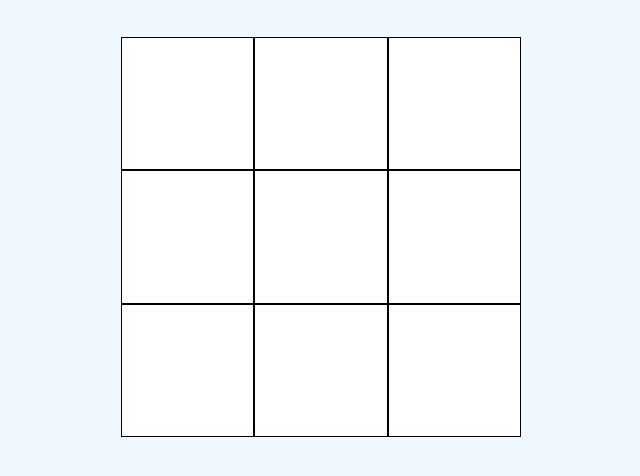
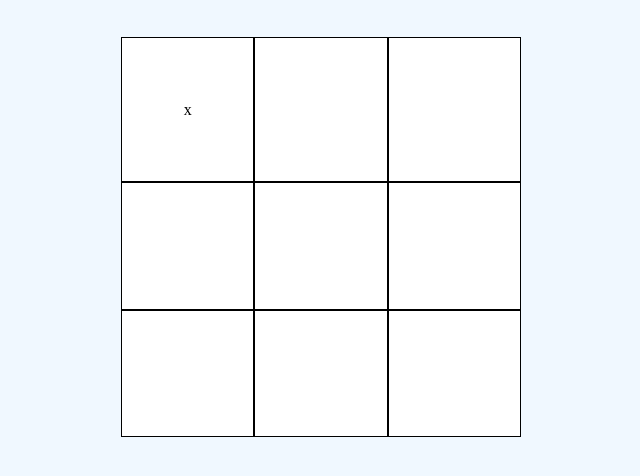
Before and after one commit to R4hul36/odin-tictactoe, a plain HTML site: page index.html in a window 1280 px wide. Both pictures are taken after a click on the element 506 px from the left and 183 px from the top of the page. Shown: the part 80-556 px from the top of the page, without its empty margins (319-959 px from the left). Drawn offline with Linux system fonts and the light colour scheme.

Commit message:
added domcontroller module

```diff
--- a/index.js
+++ b/index.js
@@ -1,5 +1,5 @@
 const gameBoard = (function () {
-  const cells = ['x', '', '', 'x', '', '', 'x', '', '']
+  const cells = ['', '', '', '', '', '', '', '', '']
 
   const updateCells = (symbol, position) => {
     if (cells[position].length) {
@@ -8,7 +8,12 @@ const gameBoard = (function () {
       return (cells[position] = symbol)
     }
   }
-  return { cells, updateCells }
+
+  const clearCells =() =>{
+    cells = ['', '', '', '', '', '', '', '', '']
+    return
+  }
+  return { cells, updateCells, clearCells }
 })()
 
 //
@@ -18,9 +23,8 @@ const player = function (symbol) {
 }
 
 const switchTurn = (function () {
-  const currSymbol = (sym) => {
-    let { symbol } = sym
-    console.log(symbol)
+  const currSymbol = (symbol) => {
+
     symbol = symbol === 'x' ? 'o' : 'x'
 
     return symbol
@@ -48,19 +52,23 @@ const gameController = (function () {
   const currentCells = gameBoard.cells
 
   const checkWinner = (currSymbol) => {
-    let winner = 'none'
+    let winner = false
     winningCombination.map((combo) => {
       const checkCombo = combo.every(
         (cell) => currentCells[cell] === currSymbol
       )
       if (checkCombo) {
-        winner = currSymbol
+        winner = true
       }
     })
     return winner
   }
 
-  return { checkWinner }
+  const checkDraw = () => {
+    return currentCells.every((cell) => cell.length > 0)
+  }
+
+  return { checkWinner, checkDraw }
 })()
 
 console.log(gameController.checkWinner('x'))
@@ -81,10 +89,35 @@ console.log(gameController.checkWinner('x'))
 
 
 const domController = (function () {
+
+  let symbol = "x"
+
   document.querySelectorAll(".game-cell").forEach((cell) => {
   cell.addEventListener('click', (e) => {
-    const index = e.target.dataset.cell;
+    if(e.target.textContent !== "") {
+      return
+    }
+    e.target.textContent = symbol
+    const index = Number(e.target.dataset.cell);
     console.log(index);
+    gameBoard.updateCells(symbol, index)
+    const winner = gameController.checkWinner(symbol)
+    const isDraw = gameController.checkDraw();
+
+    const resetDom = () => document.querySelectorAll('.game-cell').forEach(cell => cell.textContent = "");
+
+    if(winner) {
+      alert(`Player ${symbol} win!!`)
+      resetDom()
+      gameBoard.clearCells()
+      return
+    }else if(isDraw) {
+      alert("The game is a draw!!")
+    }
+    symbol=switchTurn.currSymbol(symbol)
+
+    console.log(gameBoard.cells);
+
 
   })
 }
--- a/styles.css
+++ b/styles.css
@@ -26,4 +26,7 @@ h1 {
 .game-cell {
   border: 1px solid black;
   border-collapse: separate;
+  display: flex;
+  justify-content: center;
+  align-items: center;
 }
```
